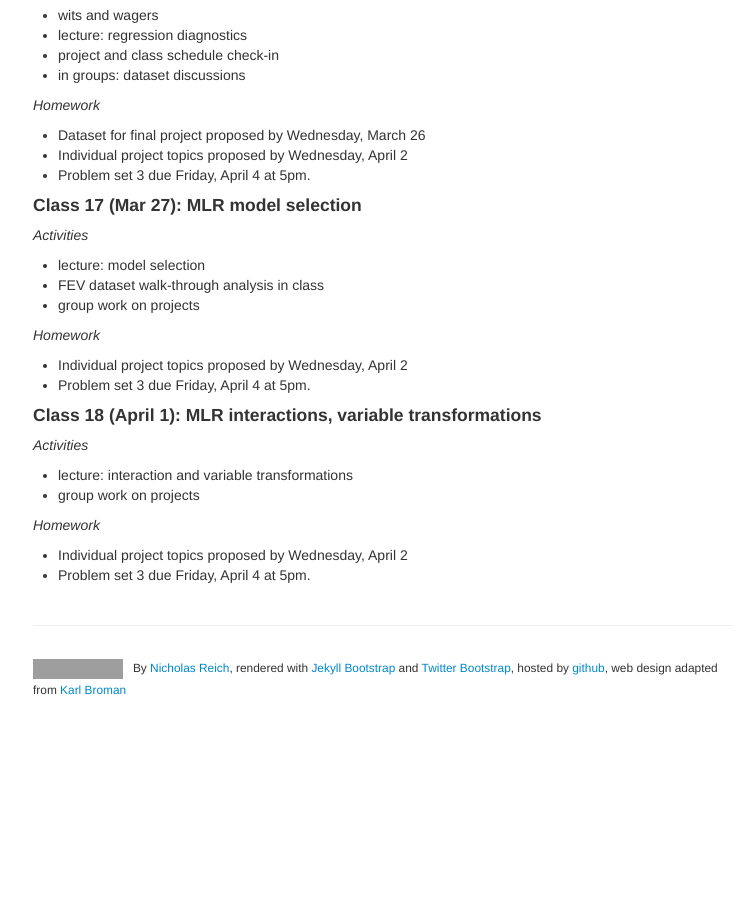
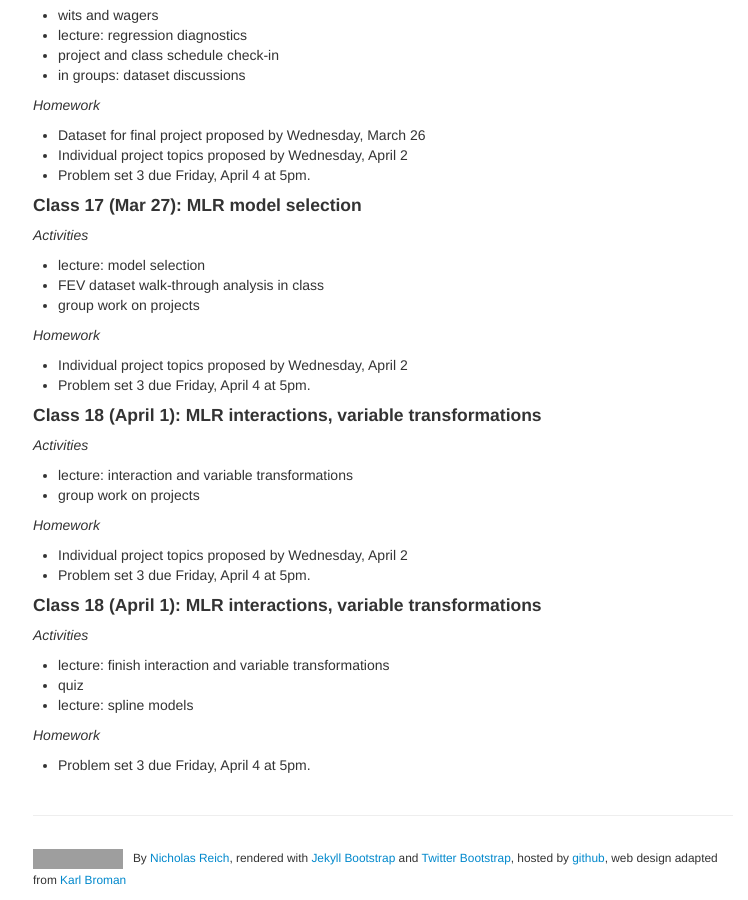
Before and after one commit to nickreich/methods2, a Jekyll site: the page built from pages/schedule.md, in a window 1280 px wide and 900 px high, scrolled down 4380 px. Shown: the whole window, without its empty margins (257-1005 px from the left). Built offline with Jekyll 4.4.1, drawn with Linux system fonts in a browser that asks for light colours; before the commit the page ends 5090 px from its top, so only the background shows below that; grey boxes are pictures that could not be loaded.

```diff
--- a/pages/schedule.md
+++ b/pages/schedule.md
@@ -210,3 +210,12 @@
 _Homework_
 * Individual project topics proposed by Wednesday, April 2
 * Problem set 3 due Friday, April 4 at 5pm.
+
+#### Class 18 (April 1): MLR interactions, variable transformations
+_Activities_
+* lecture: finish interaction and variable transformations
+* quiz
+* lecture: spline models
+
+_Homework_
+* Problem set 3 due Friday, April 4 at 5pm.
```
Also changed, not shown: pages/notes.md (+2 -2 lines), 1 other file.
